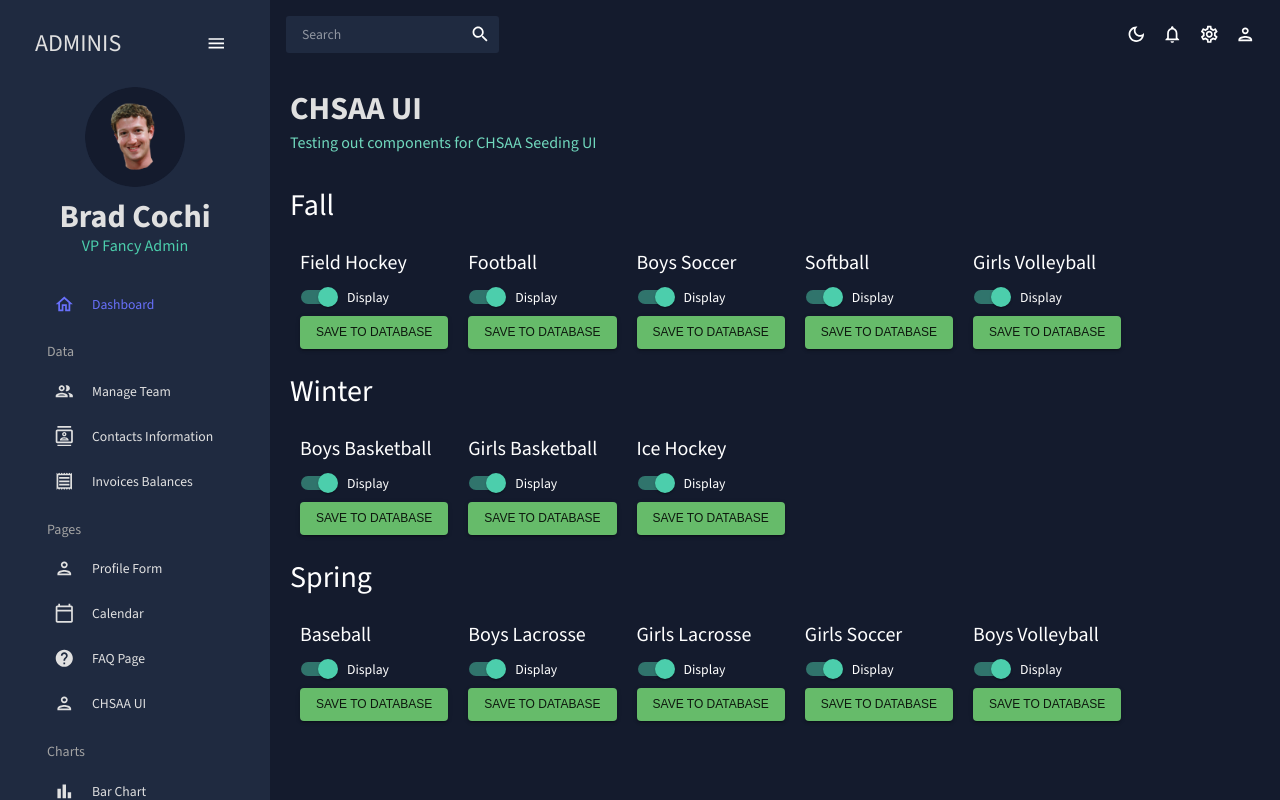
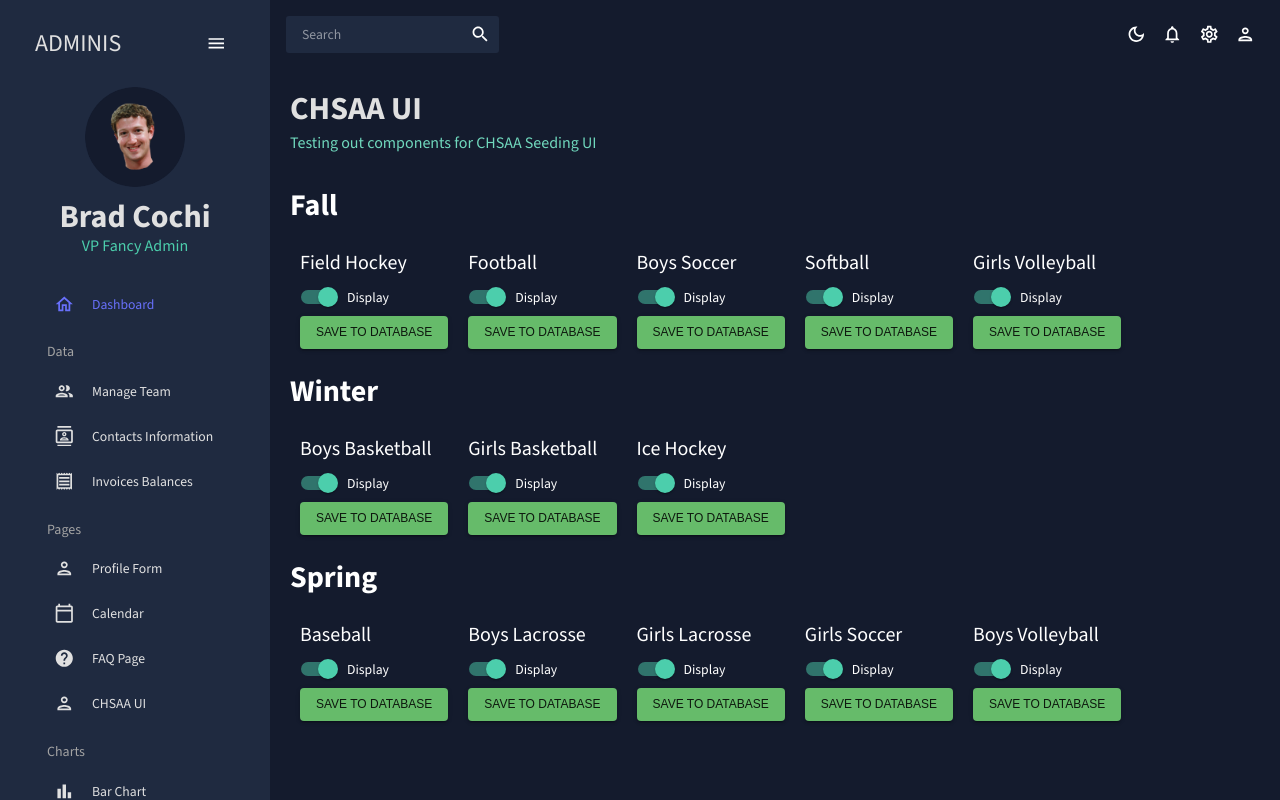
Before and after one commit to bradcochi/react-admin, a React (Create React App) app: page /chsaa in a window 1280 px wide. Built offline with nearby package versions, Linux system fonts and the light colour scheme.

Commit message:
fixed issue with typography on CHSAA UI page

```diff
--- a/src/scenes/chsaa/index.jsx
+++ b/src/scenes/chsaa/index.jsx
@@ -16,7 +16,9 @@ const Chsaa = () => {
         />
       </Box>
       <Box>
-        <Typography fontSize={30}>Fall</Typography>
+        <Typography fontSize={30} fontWeight="bold">
+          Fall
+        </Typography>
       </Box>
       <Box display="flex" my="20px">
         <Box mx="10px">
@@ -81,7 +83,9 @@ const Chsaa = () => {
         </Box>
       </Box>
       <Box>
-        <Typography fontSize={30}>Winter</Typography>
+        <Typography fontSize={30} fontWeight="bold">
+          Winter
+        </Typography>
       </Box>
       <Box display="flex" my="20px">
         <Box mx="10px">
@@ -122,7 +126,9 @@ const Chsaa = () => {
         </Box>
       </Box>
       <Box>
-        <Typography fontSize={30}>Spring</Typography>
+        <Typography fontSize={30} fontWeight="bold">
+          Spring
+        </Typography>
       </Box>
       <Box display="flex" my="20px">
         <Box mx="10px">
```
